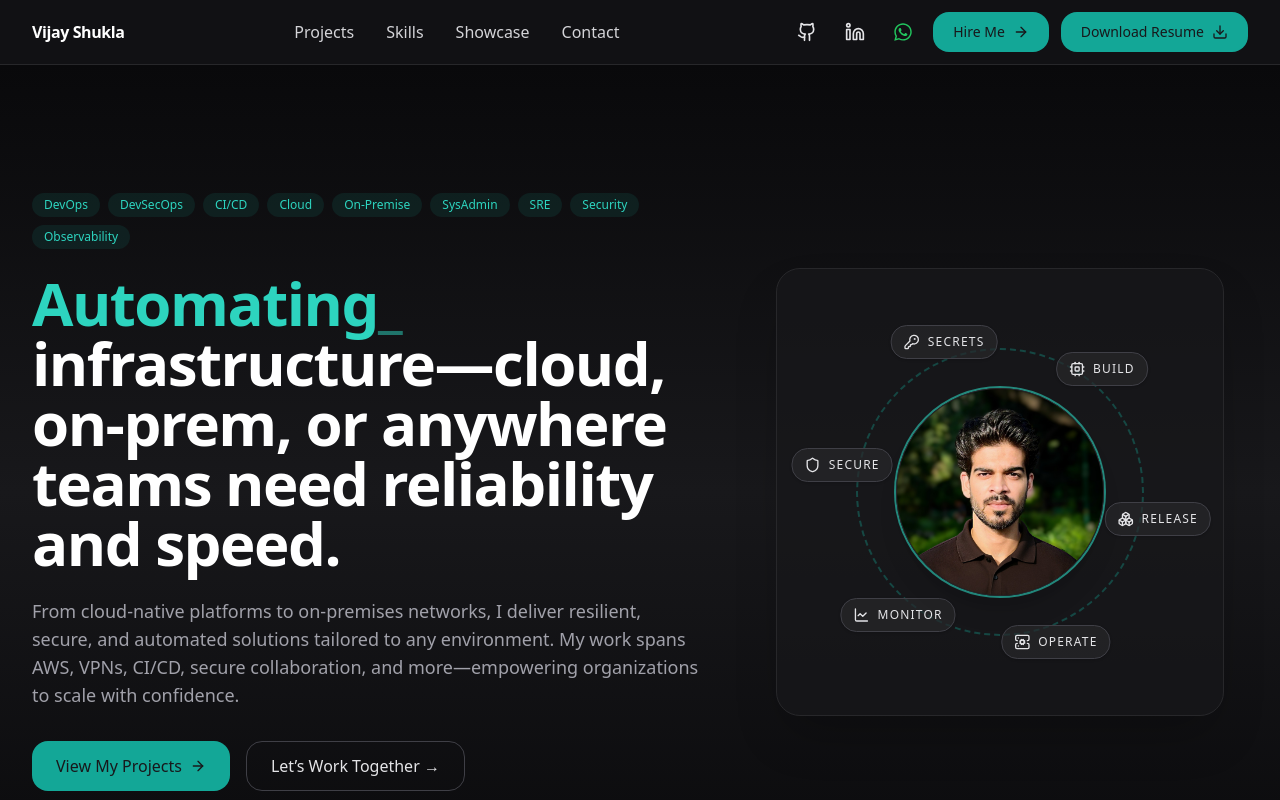
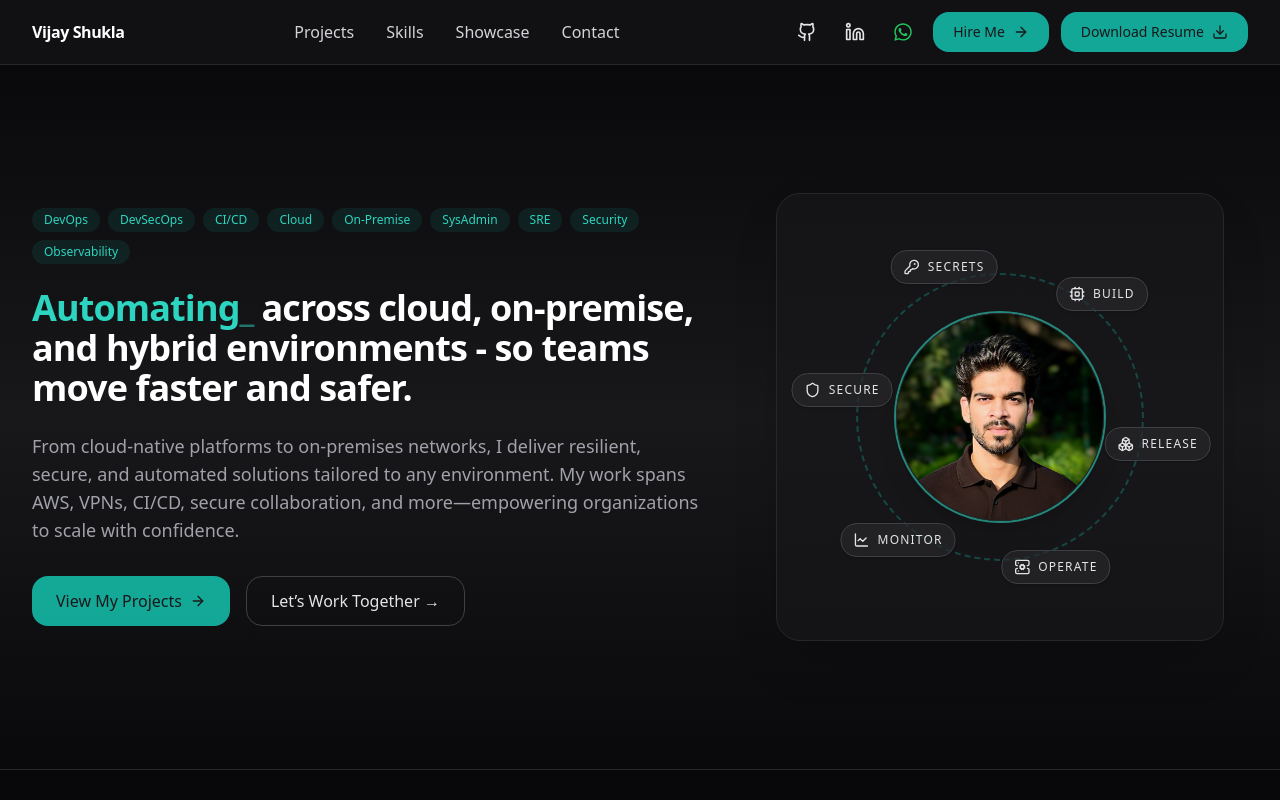
Before and after one commit to vijayshuklaHL/vijayshuklahl.github.io, a React (Vite) app: page / in a window 1280 px wide. Shown: the top 800 px of the page. Built offline with nearby package versions, Linux system fonts and the light colour scheme.

Commit message:
updated resume and hero

```diff
--- a/src/App.tsx
+++ b/src/App.tsx
@@ -201,8 +201,8 @@ const Hero = () => (
           <span className="px-3 py-1 rounded-full bg-teal-500/10 text-teal-400 text-xs">Security</span>
           <span className="px-3 py-1 rounded-full bg-teal-500/10 text-teal-400 text-xs">Observability</span>
         </div>
-        <h1 className="text-4xl md:text-6xl font-bold tracking-tight text-white mb-6">
-          <TypewriterWords /> infrastructure—cloud, on-prem, or anywhere teams need reliability and speed.
+        <h1 className="text-4xl md:text-4xl font-bold tracking-tight text-white mb-6">
+          <TypewriterWords />across cloud, on-premise, and hybrid environments - so teams move faster and safer.
         </h1>
         <p className="text-zinc-400 text-lg mb-8">
           From cloud-native platforms to on-premises networks, I deliver resilient, secure, and automated solutions tailored to any environment. My work spans AWS, VPNs, CI/CD, secure collaboration, and more—empowering organizations to scale with confidence.
```
Also changed, not shown: 2 other files (tests, documents, lock files or other folders).
